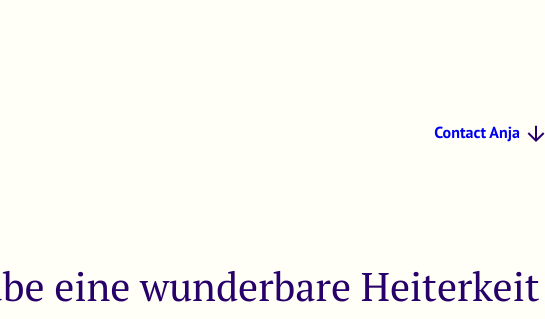
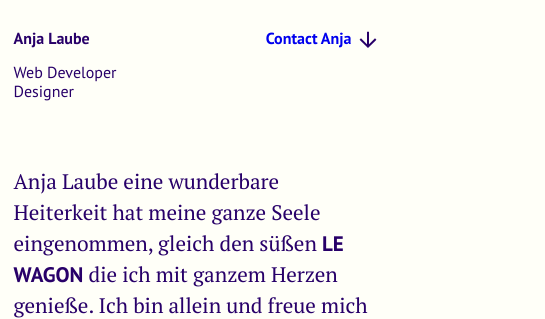
Before and after one commit to AnjaLaube3000/simpleWebsiteForMyself, a website built with webpack: page public/index.html in a window 390 px wide. Shown: the top 319 px of the page, 545 px wide, since content can reach past the window. Built offline with nearby package versions, Linux system fonts and the light colour scheme.

Commit message:
top part respronsive

```diff
--- a/public/styles/styles.css
+++ b/public/styles/styles.css
@@ -158,14 +158,38 @@ body {
 
 /* CSS for screen sizes between ipadPortrait and big smartphones*/
 @media only screen and (max-width: 1024px) and (orientation: landscape){
-/* // fix contact-page (unbeweglich) */
-/* // menu nur so hoch wie screenheight */
-/* // text scrallbar */
+  #center-elements {
+    width: auto;
+    padding-top: 35px;
+    padding-right: 35px;
+    padding-bottom: 100px;
+    padding-left: 35px;
+  }
 
 }
 
 
 /* CSS for screen sizes smaller than big smartphones*/
-/* @media only screen and (max-width: 768px){
+@media only screen and (max-width: 768px){
+  #center-elements {
+    width: auto;
+    padding-top: 13.5px;
+    padding-right: 13.5px;
+    padding-bottom: 64px;
+    padding-left: 13.5px;
+  }
 
-} */
+  .about .about-bold {
+    font-size: 21px;
+    line-height: 31px;
+  }
+
+  .about .about-serif {
+    font-size: 21px;
+    line-height: 31px;
+  }
+
+  #contact-top-right a{
+    text-align: right;
+  }
+}
```
